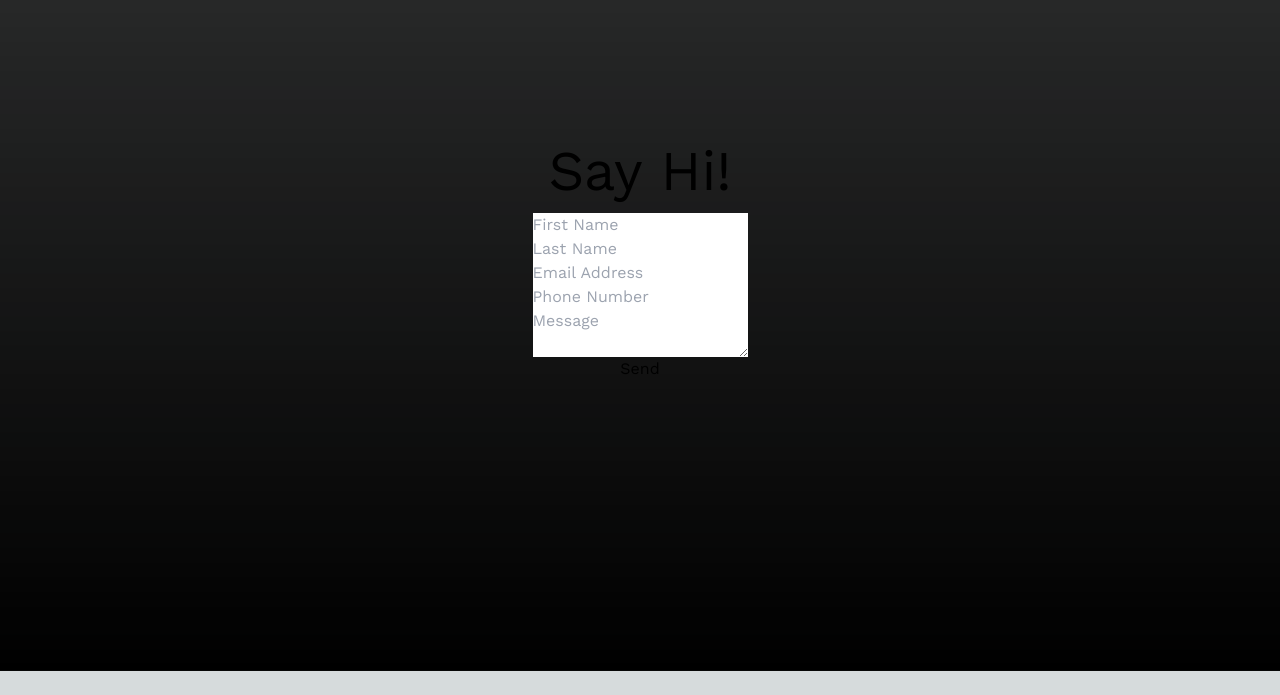
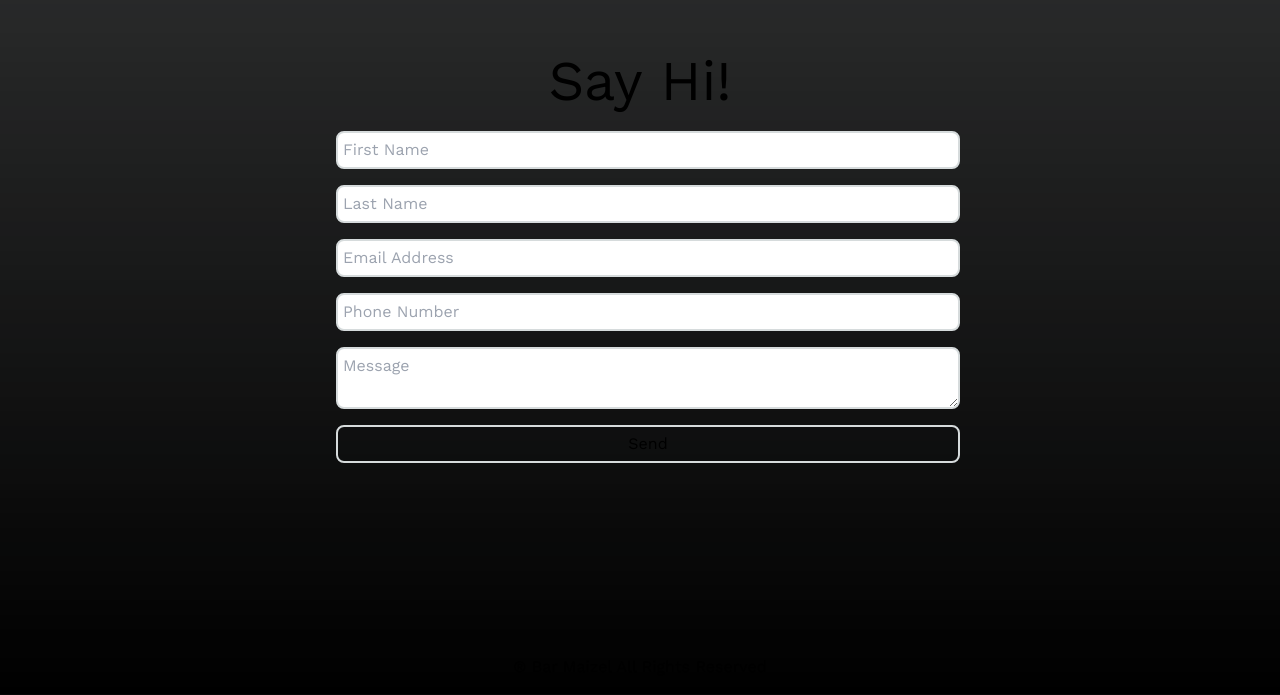
Before and after one commit to Bar856/portfolio, a Next.js app: page / in a window 1280 px wide. Shown: the part 3017-3712 px from the top of the page. Before the commit the page ends 3688 px from the top, so only its background shows below. Built offline with nearby package versions, Linux system fonts and the light colour scheme.

Commit message:
form & design

```diff
--- a/package.json
+++ b/package.json
@@ -9,6 +9,7 @@
     "lint": "next lint"
   },
   "dependencies": {
+    "@emailjs/browser": "^3.11.0",
     "autoprefixer": "10.4.14",
     "eslint": "8.46.0",
     "eslint-config-next": "13.4.12",
--- a/src/app/Components/Carousel.css
+++ b/src/app/Components/Carousel.css
@@ -14,6 +14,7 @@
   @media screen and (max-width: 768px) {
     .carousel .item {
         height: 80vh;
+        max-width: 90vw;
       }
 
       .item img {
--- /dev/null
+++ b/src/app/Components/Contact.css
@@ -0,0 +1,25 @@
+:root {
+  --foreground-rgb: 0, 0, 0;
+  --background-start-rgb: 214, 219, 220;
+  --background-end-rgb: 250, 250, 250;
+}
+
+@media screen and (max-width: 768px) {
+  .formItem{
+    margin: 1vh;
+    border: rgb(var(--background-start-rgb)) solid 2px;
+    padding: 10px;
+  }
+}
+.formItem{
+  margin: 1vh;
+  border: rgb(var(--background-start-rgb)) solid 2px;
+  padding: 5px;
+  width: 100%;
+}
+.form{
+  width: 50%;
+}
+.formItem:hover{
+  background-color: rgb(var(--background-end-rgb));
+}
--- a/src/app/Components/Contact.js
+++ b/src/app/Components/Contact.js
@@ -1,14 +1,45 @@
+
+import './Contact.css'
+import emailjs from '@emailjs/browser';
+import { useEffect, useState, useRef } from "react";
+
 export default function Contact() {
+
+  const [buttonText, setButtonText] = useState('Send');
+  const [status, setStatus] = useState({});
+
+  const form = useRef();
+  const handleSubmit = async (e) => {
+    try{
+      e.preventDefault();
+      setButtonText("Sending...");
+      emailjs.sendForm('default_service', 'template_uj7pjbt', form.current, 'HIWL-ouQJs3BV3Gax')
+      .then(function(response) {
+        setStatus({ success: true, message: 'Message sent successfully'});
+        setButtonText("Sent")
+        document.getElementById("my_form").reset();
+      }, function(error) {
+        setStatus({ success: false, message: 'Something went wrong, please try again later.'});
+      })
+    }catch(e){
+      setButtonText("Send");
+      console.error(e)
+      setStatus({ success: false, message: 'Something went wrong, please try again later.'})
+    }
+  };
     return (
       <main id="contact"  className="min-h-screen flex flex-col center">
         <h1>Say Hi!</h1>
-        <form className="flex flex-col">
-          <input className="basis-1/4" placeholder="First Name" type="text"></input>
-          <input className="basis-1/4" placeholder="Last Name" type="text"></input>
-          <input className="basis-1/4" placeholder="Email Address" type="text"></input>
-          <input className="basis-1/4" placeholder="Phone Number" type="text"></input>
-          <textarea className="basis-1/1" placeholder="Message"></textarea>
-          <button type="submit">Send</button>
+        <form id="my_form" ref={form} onSubmit={handleSubmit} className="form flex flex-col ">
+          <input required name='first_name' className="formItem basis-1/4 rounded-lg" placeholder="First Name" type="text"></input>
+          <input required name='last_name'  className="formItem basis-1/4 rounded-lg" placeholder="Last Name" type="text"></input>
+          <input required name='from_email' className="formItem basis-1/4 rounded-lg" placeholder="Email Address" type="email"></input>
+          <input required name='from_phone' className="formItem basis-1/4 rounded-lg" placeholder="Phone Number" type="tel"></input>
+          <textarea required name='message' className="formItem basis-1/1 rounded-lg" placeholder="Message"></textarea>
+          <button className='formItem formSubmit rounded-lg' type="submit">{buttonText}</button>
+          {
+            status.message && <p className={status.success === true ? "text-emerald-500" : "text-rose-500"}>{status.message}</p>
+          }
         </form>
       </main>
     )
--- a/src/app/Components/MyCarousel.js
+++ b/src/app/Components/MyCarousel.js
@@ -1,3 +1,4 @@
+
 import React, { Component } from 'react';
 import "react-responsive-carousel/lib/styles/carousel.min.css";
 import { Carousel } from 'react-responsive-carousel';
--- a/src/app/Components/Navbar.js
+++ b/src/app/Components/Navbar.js
@@ -1,3 +1,4 @@
+
 import Link from "next/link";
 import Image from "next/image";
 import React, { useState } from "react";
--- a/src/app/Components/Skills.js
+++ b/src/app/Components/Skills.js
@@ -9,7 +9,7 @@ export default function Projects() {
             <h2 className="mb-4">Languages</h2>
             {
               lngs.map((v,i)=>{
-                return <div className=" flex items-start mb-2" key={i}><Image className="mr-3" width={"50"} height={"50"} src={`/icons/${v}.png`}/> <p>{`  ${v}`}</p></div>
+                return <div className=" flex items-start mb-2" key={i}><Image className="mr-3" width={"50"} height={"50"} src={`/icons/${v}.png`} alt={v}/> <p>{`  ${v}`}</p></div>
               })
             }
           </div>
@@ -17,7 +17,7 @@ export default function Projects() {
             <h2 className="mb-4">Tools</h2>
             {
               tools.map((v,i)=>{
-                return <div className="flex items-start mb-2" key={i}><Image className="mr-3" width={"50"} height={"50"} src={`/icons/${v}.png`}/> <p>{v}</p></div>
+                return <div className="flex items-start mb-2" key={i}><Image className="mr-3" width={"50"} height={"50"} src={`/icons/${v}.png`} alt={v}/> <p>{v}</p></div>
               })
 
             }
--- a/src/app/globals.css
+++ b/src/app/globals.css
@@ -5,7 +5,7 @@
 :root {
   --foreground-rgb: 0, 0, 0;
   --background-start-rgb: 214, 219, 220;
-  --background-end-rgb: 0, 0, 0;
+  --background-end-rgb: 250, 250, 250;
 }
 * {
   margin: 0;
@@ -14,13 +14,13 @@
   box-sizing: border-box;
   font-family: 'Work Sans', sans-serif;
 }
-/* @media (prefers-color-scheme: dark) {
+@media (prefers-color-scheme: dark) {
   :root {
     --foreground-rgb: 255, 255, 255;
     --background-start-rgb: 100,100,100;
     --background-end-rgb: 30, 30, 30;
   }
-} */
+}
 html{
   scroll-behavior: smooth;
 }
@@ -51,3 +51,20 @@ p{
 .pad{
   padding: 1rem;
 }
+@media screen and (max-width: 768px) {
+  h1{
+    font-size: 2.5rem;
+  }
+  h2{
+    font-size: 1.5rem;
+  }
+  h3{
+    font-size: 1.2rem;
+  }
+  h4{
+    font-size: 1.1rem;
+  }
+  p{
+    font-size: 1rem;
+  }
+}
--- a/src/app/page.js
+++ b/src/app/page.js
@@ -1,5 +1,4 @@
 'use client'
-
 import Image from 'next/image'
 import Navbar from './Components/Navbar'
 import About from './Components/About'
@@ -11,12 +10,13 @@ import './globals.css'
 
 export default function Home() {
   return (
-    <main  className=" pad min-h-screen">
+    <main  className="pad min-h-screen">
       <Navbar />
       <About />
       <Skills />
       <Projects />
       <Contact />
+      <footer className='center'>® Bar Maizel All Rights Reserved</footer>
     </main>
   )
 }
```
Also changed, not shown: 1 other file (tests, documents, lock files or other folders).
